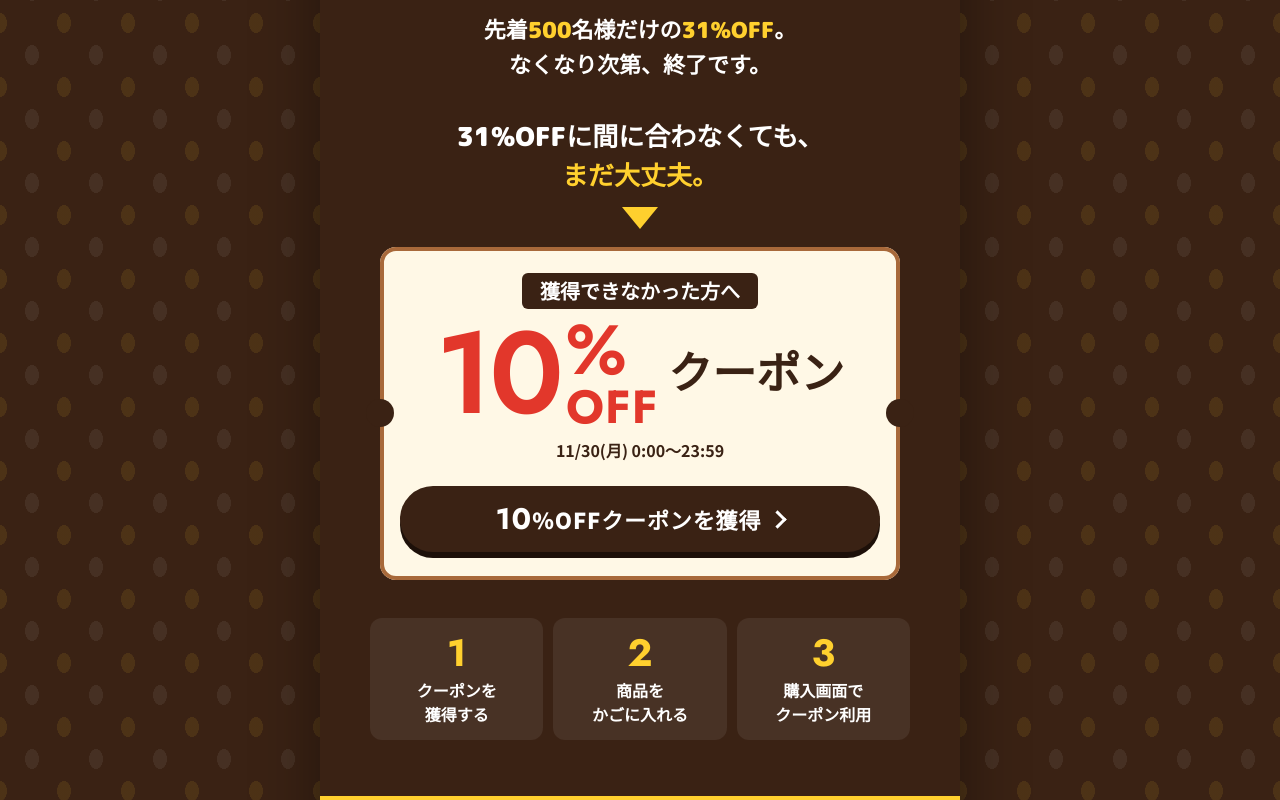
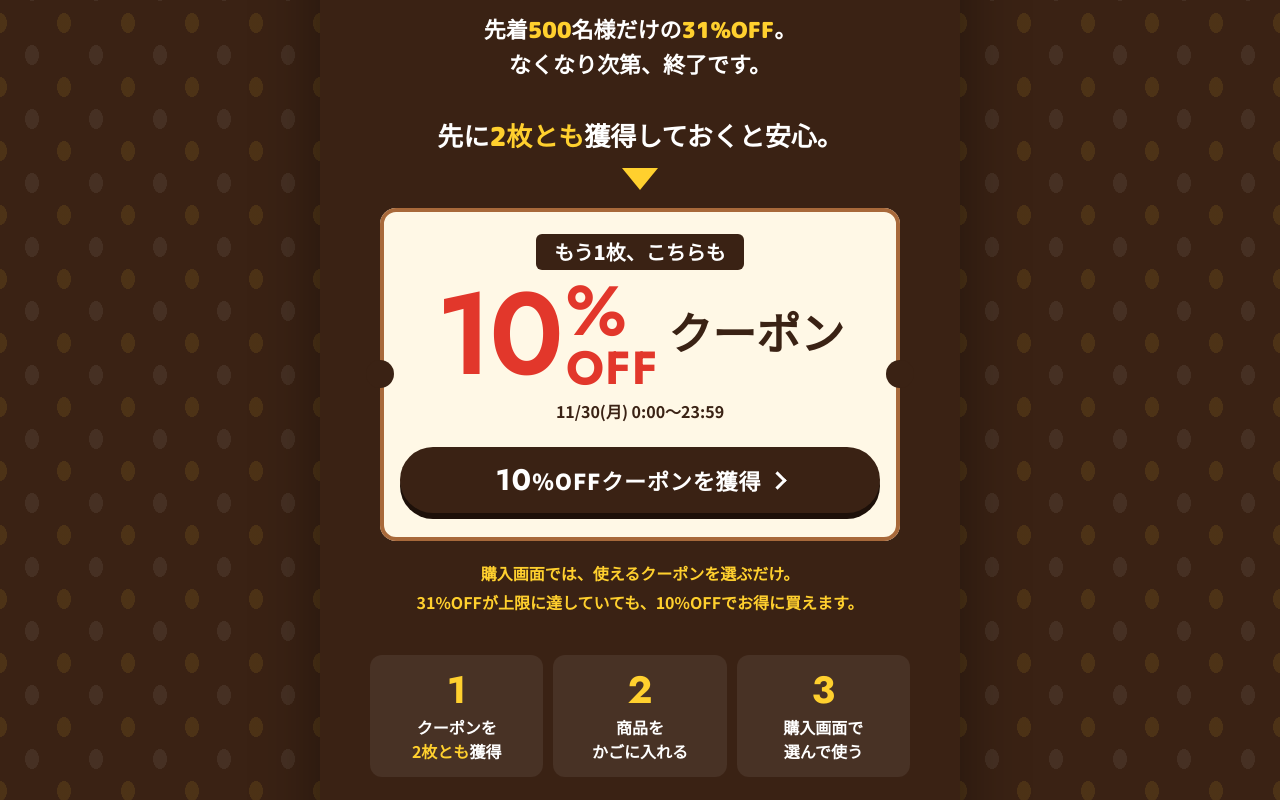
Before and after one commit to greentuushou-arch/sawai-mameta-birthday-2026, a plain HTML site: page index.html in a window 1280 px wide. Shown: the part 2025-2825 px from the top of the page. Drawn offline with Linux system fonts and the light colour scheme; animation ran at ten frames a second.

Commit message:
feat: 31%と10%のクーポンを2枚とも獲得するよう案内を追加
Co-Authored-By: Claude Opus 5.5 <noreply@anthropic.com>

```diff
--- a/index.html
+++ b/index.html
@@ -141,6 +141,8 @@ i{font-style:normal}
 .arrow{margin:34px auto 0;max-width:520px}
 .arrow p{font-family:var(--round);font-weight:900;font-size:26px;line-height:1.5}
 .arrow p em{font-style:normal;color:var(--yl)}
+.both{margin:18px auto 0;max-width:520px;font-size:16px;font-weight:700;line-height:1.8;color:var(--yl)}
+.steps li b{color:var(--yl)}
 .arrow::after{content:"";display:block;width:0;height:0;margin:12px auto 0;border:18px solid transparent;border-top:22px solid var(--yl);border-bottom:0}
 .tk--10{margin-top:18px;background:var(--cream);box-shadow:0 0 0 4px var(--br-l) inset}
 .tk--10 .tk__tag{background:var(--br);color:#fff}
@@ -338,19 +340,20 @@ i{font-style:normal}
     </div>
 
     <div class="arrow">
-      <p>31%OFFに<span class="nw">間に合わなくても、</span><br><em>まだ大丈夫。</em></p>
+      <p><span class="nw">先に<em>2枚とも</em></span><span class="nw">獲得しておくと安心。</span></p>
     </div>
     <div class="tk tk--10">
-      <p class="tk__tag">獲得できなかった方へ</p>
+      <p class="tk__tag">もう1枚、こちらも</p>
       <p class="tk__off"><span class="off"><b>10</b><span class="off__u"><i class="p">%</i><i class="o">OFF</i></span></span><span class="c">クーポン</span></p>
       <p class="tk__note">11/30(月) 0:00〜23:59</p>
       <a class="btn btn--br js-cpn10" href="#coupon"><span><b>10</b>%OFFクーポンを獲得</span></a>
     </div>
+    <p class="both">購入画面では、使えるクーポンを選ぶだけ。<br>31%OFFが上限に達していても、<span class="nw">10%OFFでお得に買えます。</span></p>
 
     <ol class="steps">
-      <li>クーポンを<br>獲得する</li>
+      <li>クーポンを<br><b class="nw">2枚とも</b>獲得</li>
       <li>商品を<br>かごに入れる</li>
-      <li>購入画面で<br>クーポン利用</li>
+      <li>購入画面で<br>選んで使う</li>
     </ol>
   </section>
 
@@ -390,7 +393,7 @@ i{font-style:normal}
     <h3>ご注意</h3>
     <ul>
       <li>クーポンの獲得・利用期間は2026年11月30日(月) 0:00〜23:59です。</li>
-      <li>31%OFFクーポンは先着500名様限定です。上限に達し次第、獲得できなくなります。</li>
+      <li>31%OFFクーポンは先着500名様限定です。上限に達し次第、獲得・ご利用いただけなくなります。10%OFFクーポンもあわせて獲得しておくことをおすすめします。</li>
       <li>クーポンのご利用条件・対象商品は、各クーポンの獲得ページでご確認ください。</li>
       <li>掲載の商品画像はイメージです。価格や在庫は各商品ページでご確認ください。</li>
     </ul>
```
